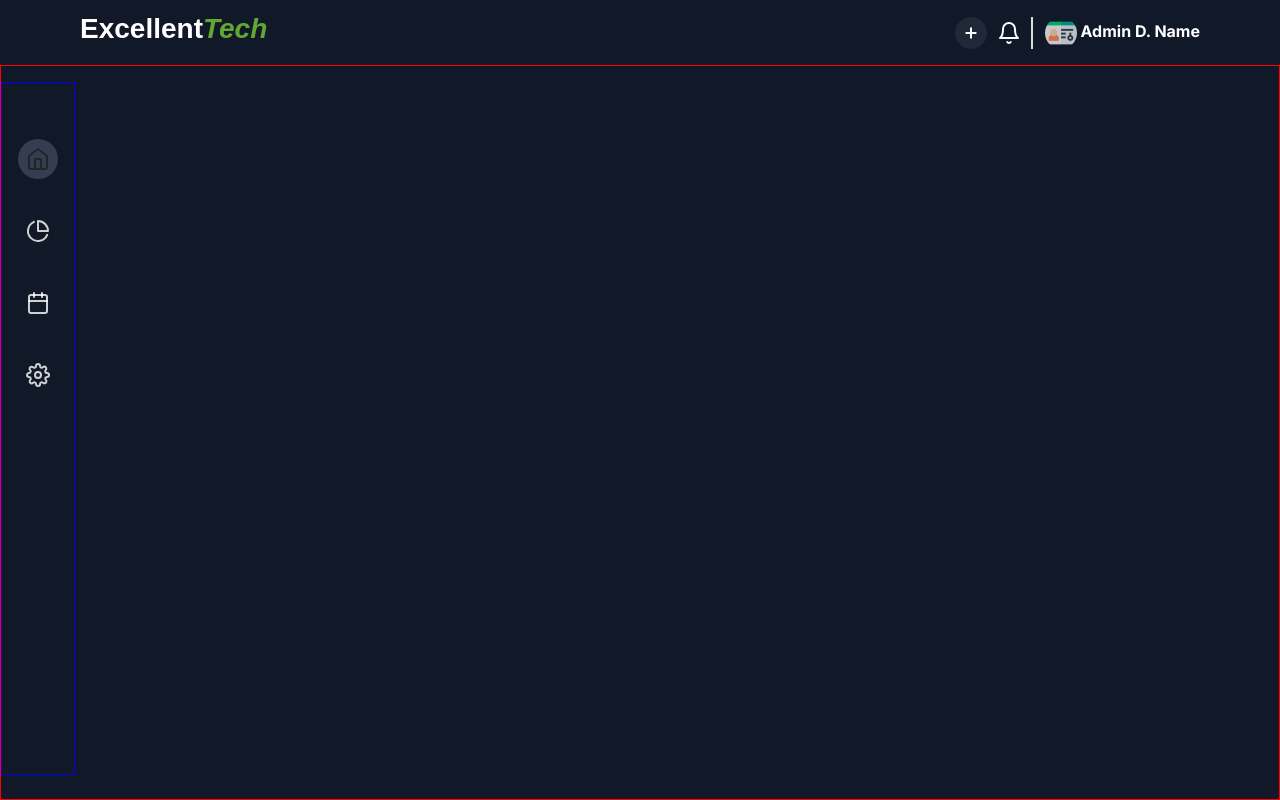
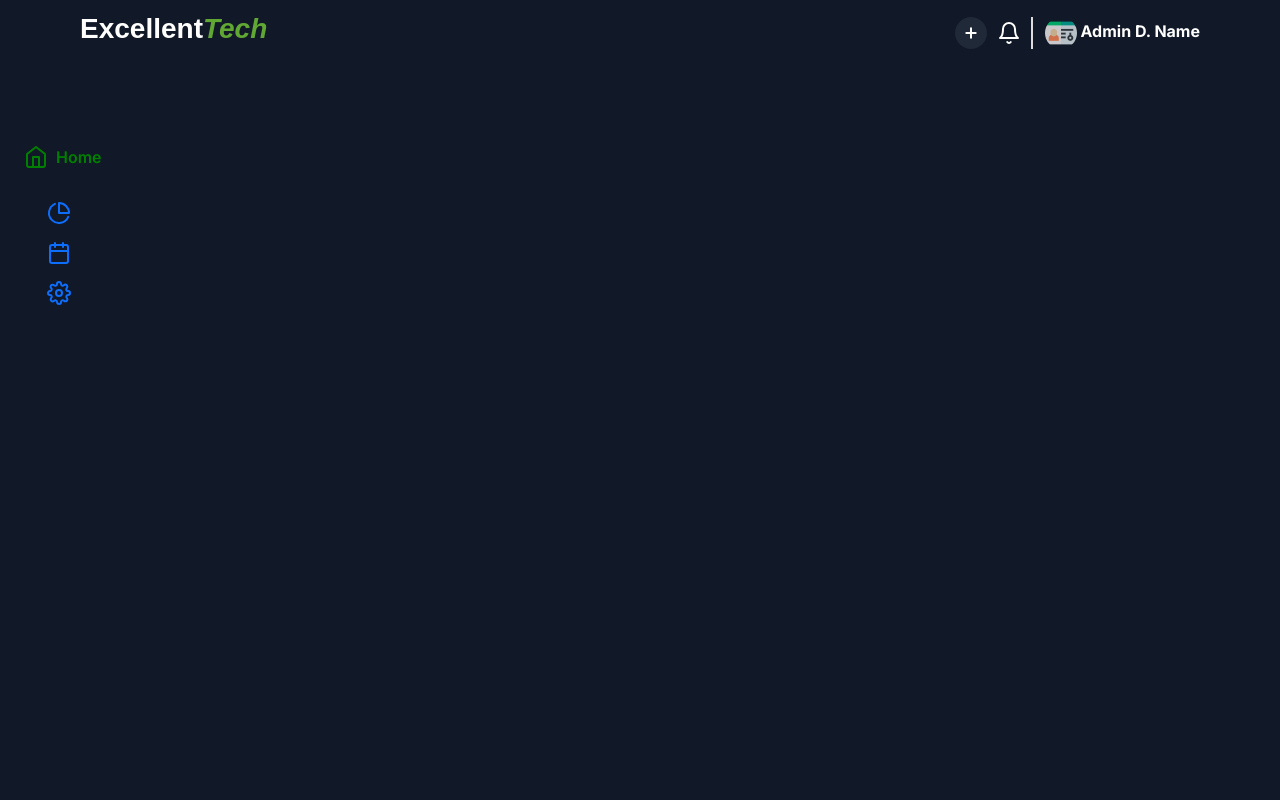
Before and after one commit to CreativesnDevelopersNetwork/Excellent-Tech, a React (Create React App) app: page /admin in a window 1280 px wide. Built offline with nearby package versions, Linux system fonts and the light colour scheme; no server answers.

Commit message:
app commit

```diff
--- a/src/components/AdminDashboard/Sidebar.js
+++ b/src/components/AdminDashboard/Sidebar.js
@@ -6,11 +6,14 @@ function Sidebar() {
     return(
         <>
          <div className="app-sidebar">
-      <Link to="/" className="app-sidebar-link active">
-      <svg xmlns="http://www.w3.org/2000/svg" width="24" height="24" viewBox="0 0 24 24" fill="none" stroke="currentColor" stroke-width="2" stroke-linecap="round" stroke-linejoin="round" className="feather feather-home">
+      <Link to="/" className="barLink active">
+         <div className="app-sidebar-link">
+         <svg xmlns="http://www.w3.org/2000/svg" width="24" height="24" viewBox="0 0 24 24" fill="none" stroke="currentColor" stroke-width="2" stroke-linecap="round" stroke-linejoin="round" className="feather feather-home">
           <path d="M3 9l9-7 9 7v11a2 2 0 0 1-2 2H5a2 2 0 0 1-2-2z" />
           <polyline points="9 22 9 12 15 12 15 22" />
        </svg>
+         </div>
+         <span>Home</span>
       </Link>
       <Link href="/" className="app-sidebar-link">
         <svg className="link-icon" xmlns="http://www.w3.org/2000/svg" width="24" height="24" fill="none" stroke="currentColor" stroke-linecap="round" stroke-linejoin="round" stroke-width="2"  viewBox="0 0 24 24">
--- a/src/components/AdminDashboard/admin.css
+++ b/src/components/AdminDashboard/admin.css
@@ -18,7 +18,6 @@
     overflow: hidden;
     padding: 16px 24px 24px 0;
     background-color: var(--app-container);
-    border: 1px solid red;
 }
 .app-header {
     display: flex;
@@ -163,14 +162,23 @@
     display: flex;
     flex-direction: column;
     align-items: center;
-    border: 1px solid blue;
 }
-.app-sidebar-link {
+
+.barLink{
+    display: flex;
+    flex-direction: row;
+    align-items: center;
+    justify-content: center;
     color: var(--main-color);
     color: var(--link-color);
     margin: 16px 0;
     transition: 0.2s;
-    border-radius: 50%;
+    border-radius: 45%;
+}
+
+.app-sidebar-link {
+
+
     flex-shrink: 0;
     width: 40px;
     height: 40px;
@@ -178,13 +186,11 @@
     justify-content: center;
     align-items: center;
 }
-.app-sidebar-link:hover {
-    background-color: var(--link-color-hover);
-    color: var(--link-color-active);
+.barLink:hover {
+    color: white;
 }
-.app-sidebar-link.active {
-    background-color: var(--link-color-active-bg);
-    color: var(--link-color-active);
+.barLink.active {
+    color: green;
 }
 .projects-section {
     flex: 2;
```
